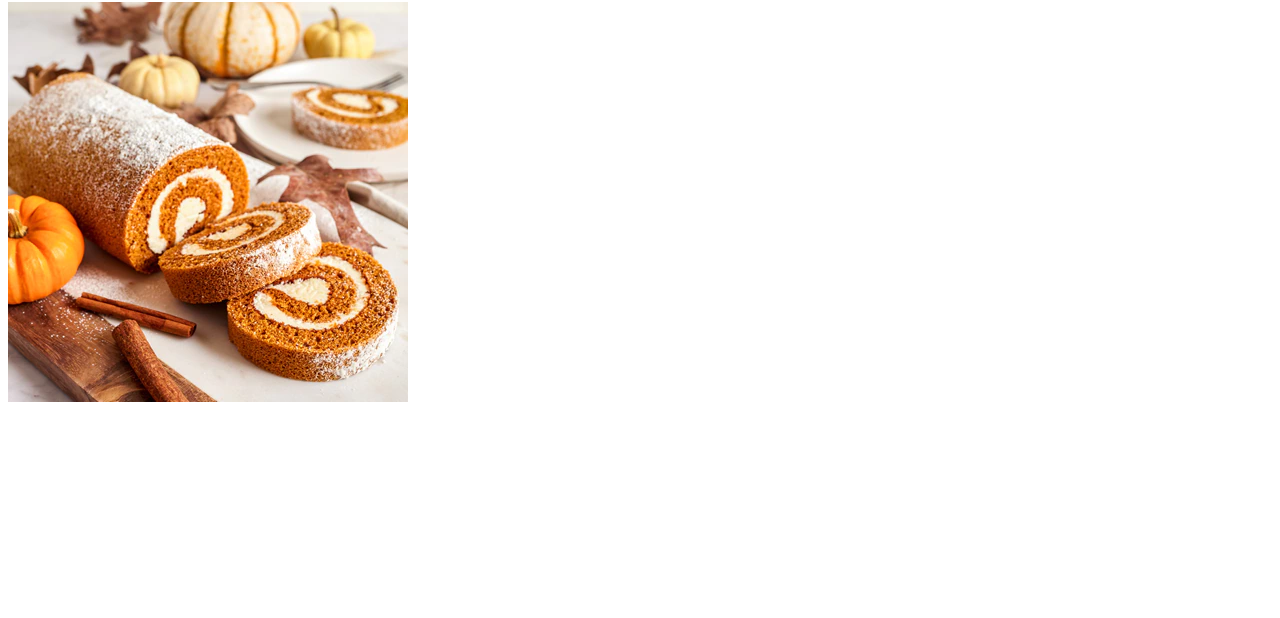
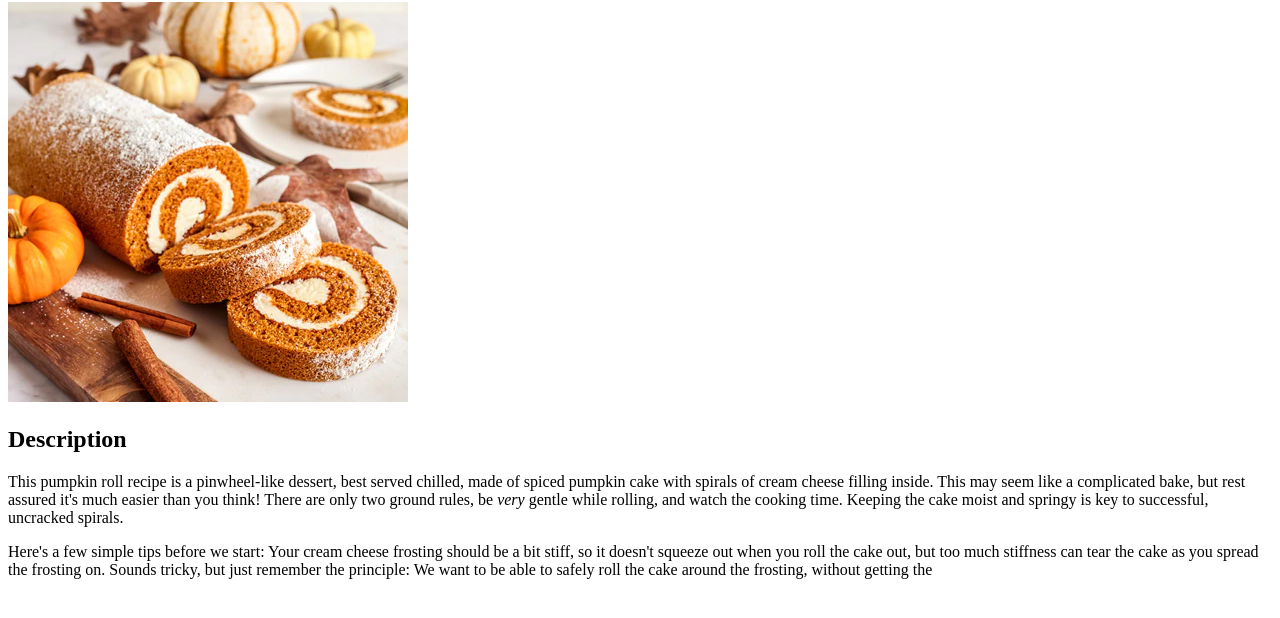
Before and after one commit to LolaW04/odin-recipes, a plain HTML site: page recipes/pumpkinroll.html in a window 1280 px wide. Shown: the part 78-696 px from the top of the page. Drawn offline with Linux system fonts and the light colour scheme.

Commit message:
Add description paragraphs to pumpkinroll.html

```diff
--- a/recipes/pumpkinroll.html
+++ b/recipes/pumpkinroll.html
@@ -7,7 +7,24 @@
 </head>
 
 <body>
-<h1>Pumpkin Swiss Roll</h1>
+    <h1>Pumpkin Swiss Roll</h1>
 
-<img src="images/pumpkinroll.jpg" alt="pumpkin swiss roll surrounded by fall decor" />
+    <img src="images/pumpkinroll.jpg" alt="pumpkin swiss roll surrounded by fall decor" />
+
+    <!-- description of recipe -->
+    <h2>Description</h2>
+    <p> This pumpkin roll recipe is a pinwheel-like dessert, best served chilled, made of spiced pumpkin cake with
+        spirals of cream cheese filling inside. This may seem like a complicated
+        bake, but rest assured it's much easier than you think! There are only two ground rules, be <i>very</i> gentle
+        while rolling, and watch the cooking time. Keeping the cake moist and springy is key to successful, uncracked spirals.
+    </p>
+    <p>
+         Here's a  few simple tips before we start: Your cream cheese frosting should be a bit stiff, so it doesn't
+        squeeze out when you roll the cake out, but too much stiffness can tear the cake as you spread the frosting
+        on. Sounds tricky, but just remember the principle: We want to be able to safely roll the cake around
+        the frosting, without getting the
+    </p>
+
+
+
 </body>
```
